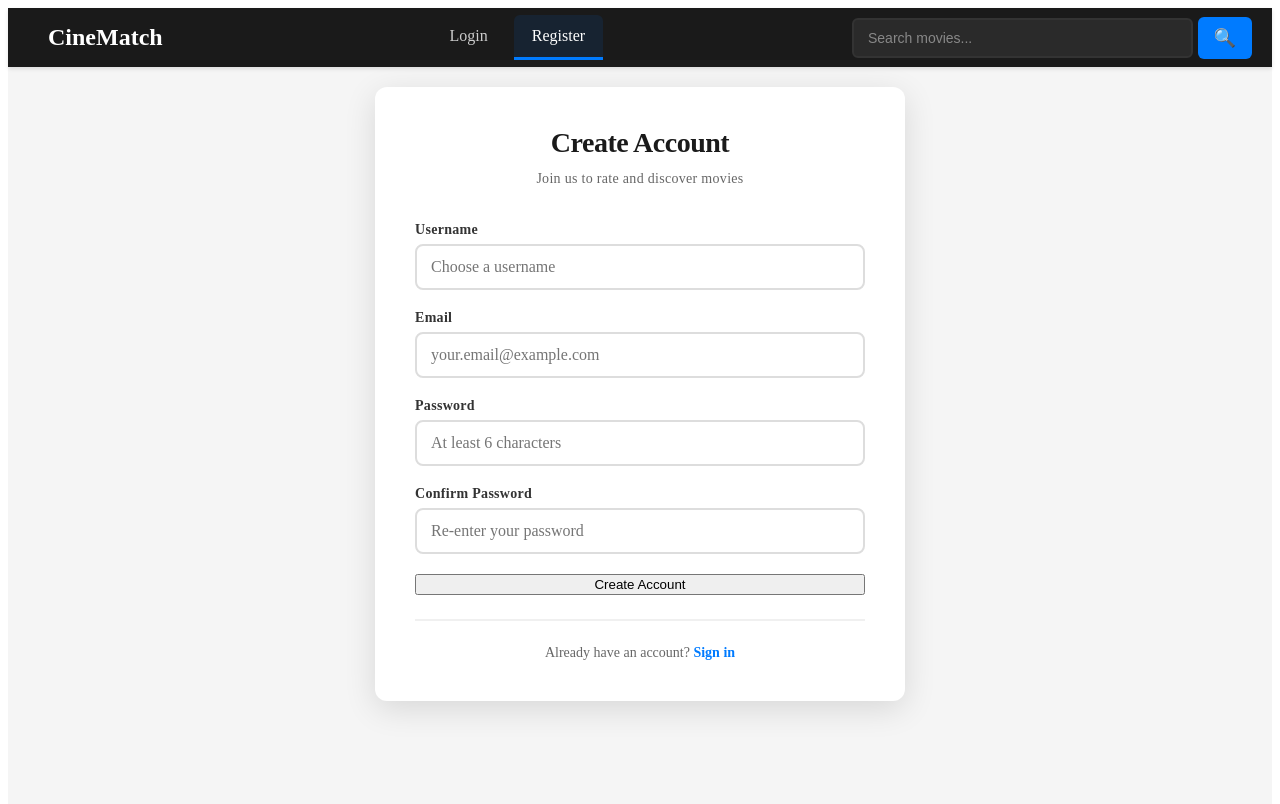
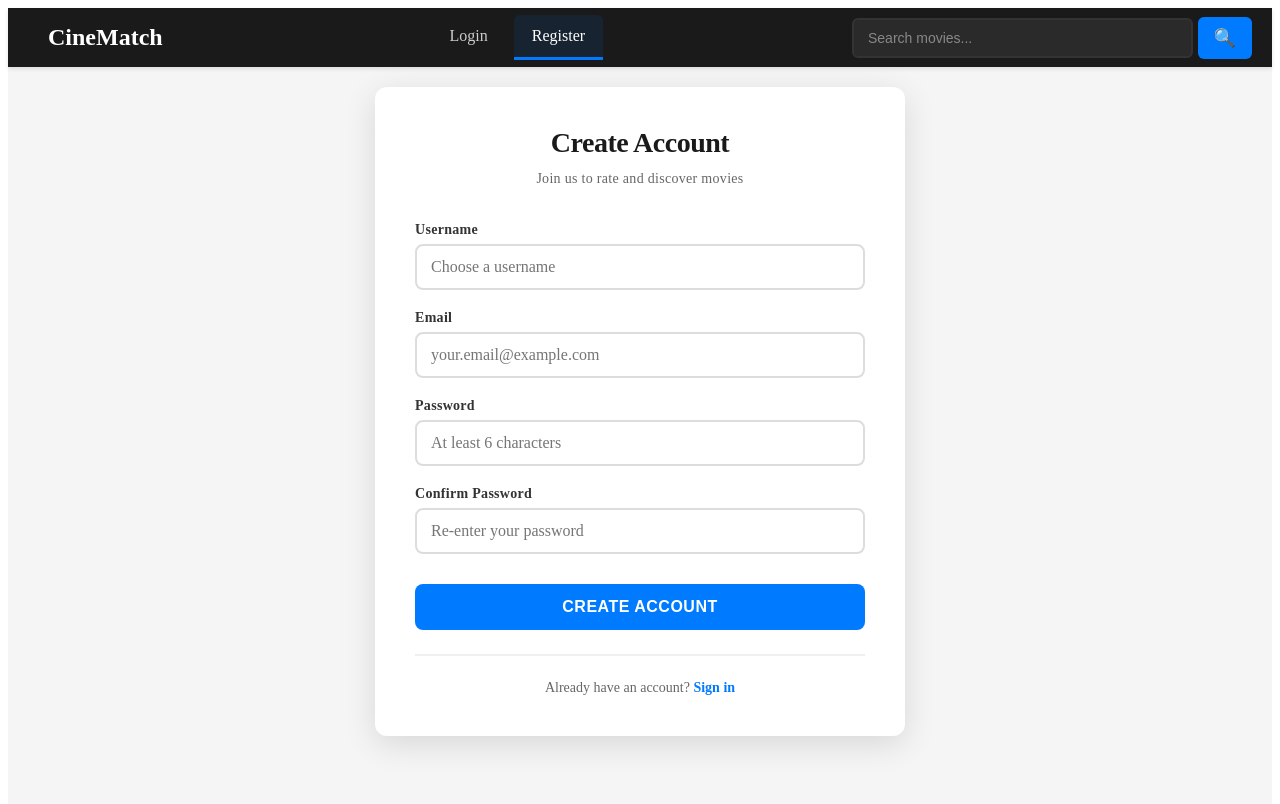
Before and after one commit to LIFE-Group7/movie-rating-platform, a React (Vite) app in the folder frontend/movie-rating-frontend/: page /register in a window 1280 px wide. Shown: the top 804 px of the page. Built offline with nearby package versions, Linux system fonts and the light colour scheme.

Commit message:
Register button style

```diff
--- a/frontend/movie-rating-frontend/src/pages/Register.css
+++ b/frontend/movie-rating-frontend/src/pages/Register.css
@@ -112,6 +112,21 @@
   border-left: 4px solid #28a745;
 }
 
+.register-button {
+  padding: 14px;
+  font-size: 16px;
+  font-weight: 600;
+  background-color: #007bff;
+  color: white;
+  border: none;
+  border-radius: 8px;
+  cursor: pointer;
+  transition: all 0.2s ease;
+  margin-top: 10px;
+  text-transform: uppercase;
+  letter-spacing: 0.5px;
+}
+
 .register-footer {
   text-align: center;
   margin-top: 24px;
```
